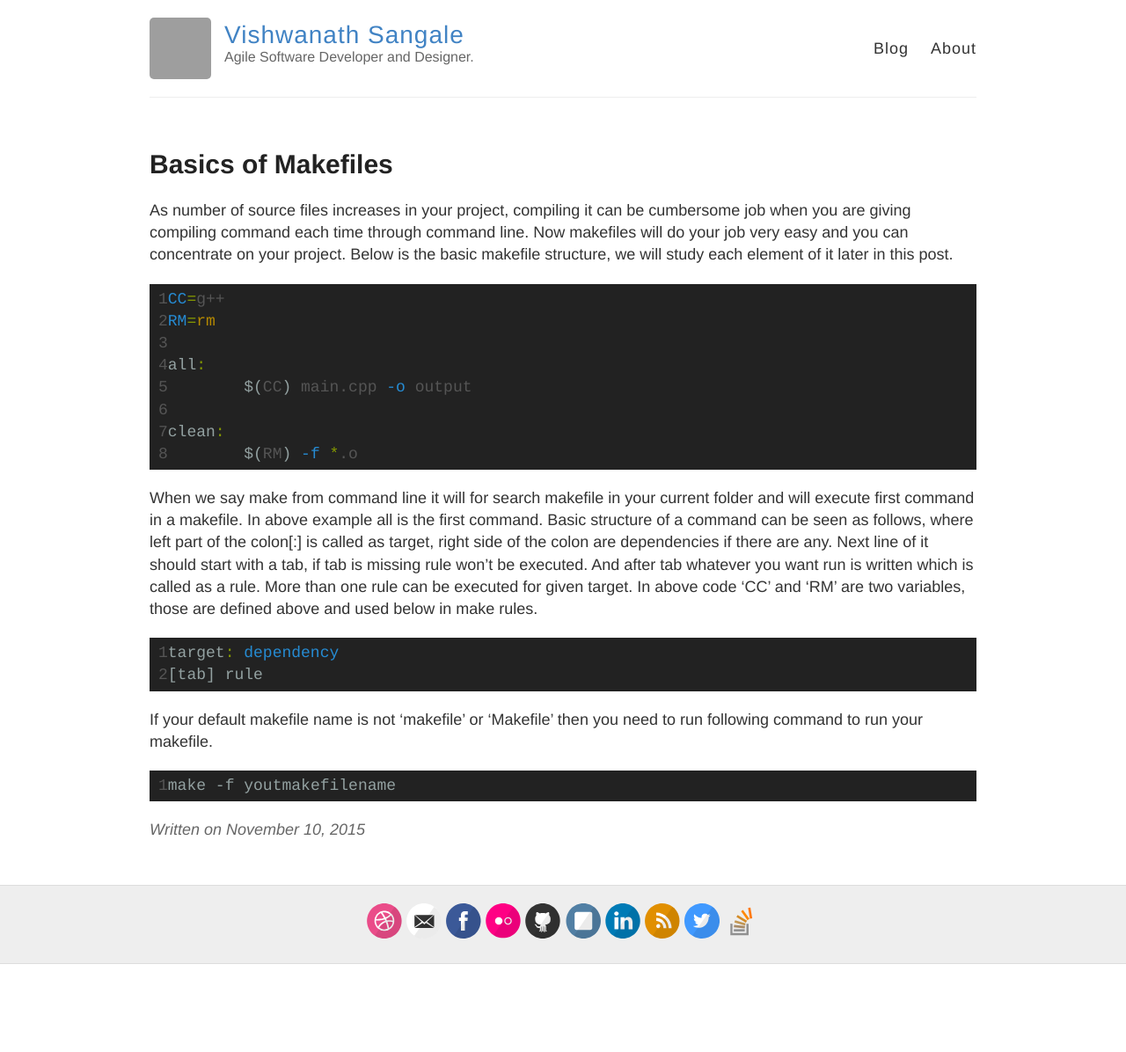
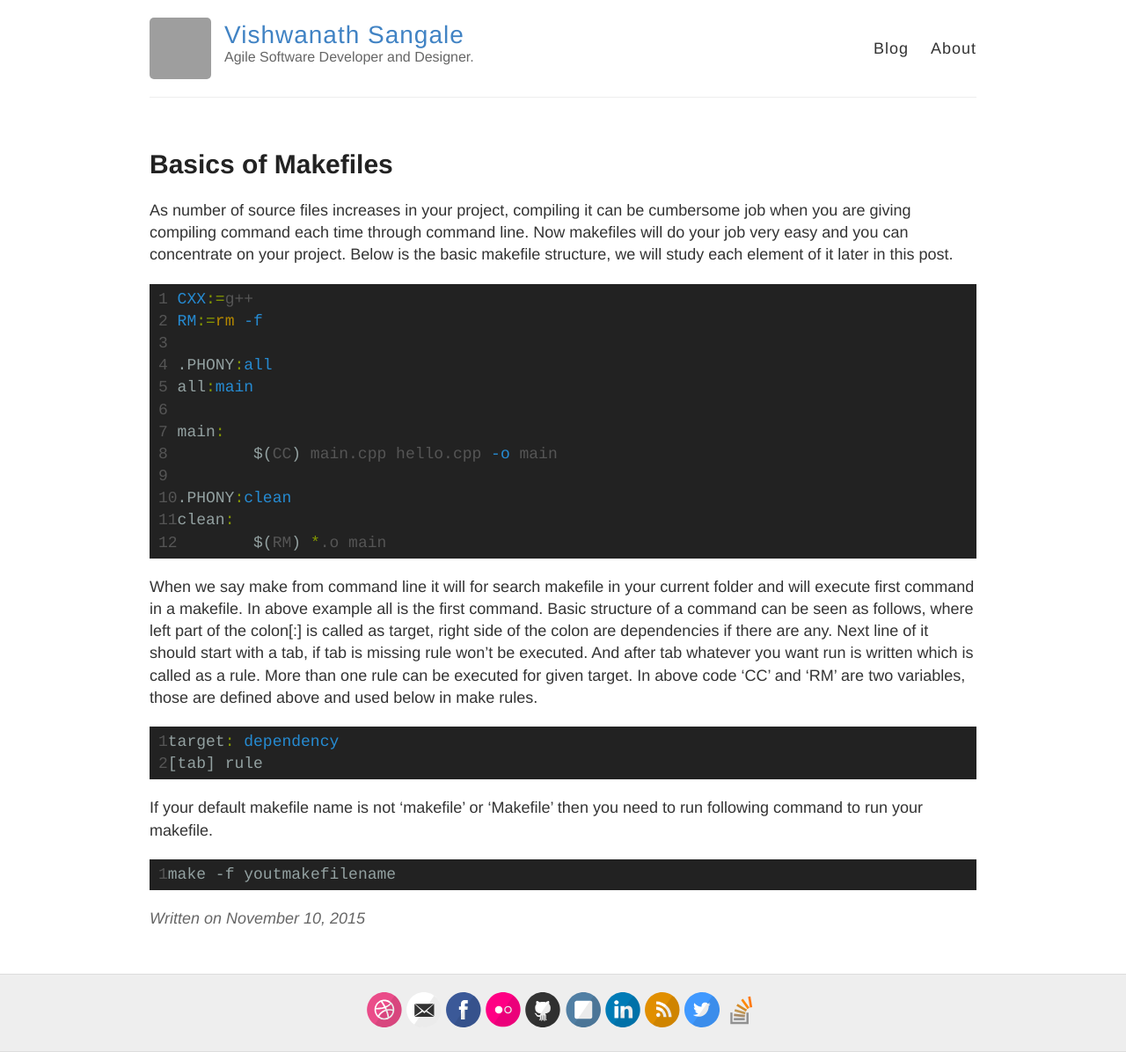
Before and after one commit to vishsangale/vishsangale.github.io, a Jekyll site: the page built from _posts/2015-11-10-Basics-of-Makefiles.md, in a window 1280 px wide. Shown: the whole page at 88% size. Built offline with Jekyll 4.4.1, drawn with Linux system fonts in a browser that asks for light colours; comment, search, counter and statistics services are not loaded; before the commit the page ends 1096 px from its top, so only the background shows below that; grey boxes are pictures that could not be loaded.

Commit message:
First blog-Makefiles

```diff
--- a/_posts/2015-11-10-Basics-of-Makefiles.md
+++ b/_posts/2015-11-10-Basics-of-Makefiles.md
@@ -6,14 +6,18 @@ title: Basics of Makefiles
 As number of source files increases in your project, compiling it can be cumbersome job when you are giving compiling command each time through command line. Now makefiles will do your job very easy and you can concentrate on your project. Below is the basic makefile structure, we will study each element of it later in this post.
 
 {% highlight make linenos %}
-CC=g++
-RM=rm
+CXX:=g++
+RM:=rm -f
 
-all:
-	$(CC) main.cpp -o output
+.PHONY:all
+all:main
 
+main:
+	$(CC) main.cpp hello.cpp -o main
+
+.PHONY:clean
 clean:
-	$(RM) -f *.o
+	$(RM) *.o main
 
 {% endhighlight %}
 
```
Also changed, not shown: 1 other file.
